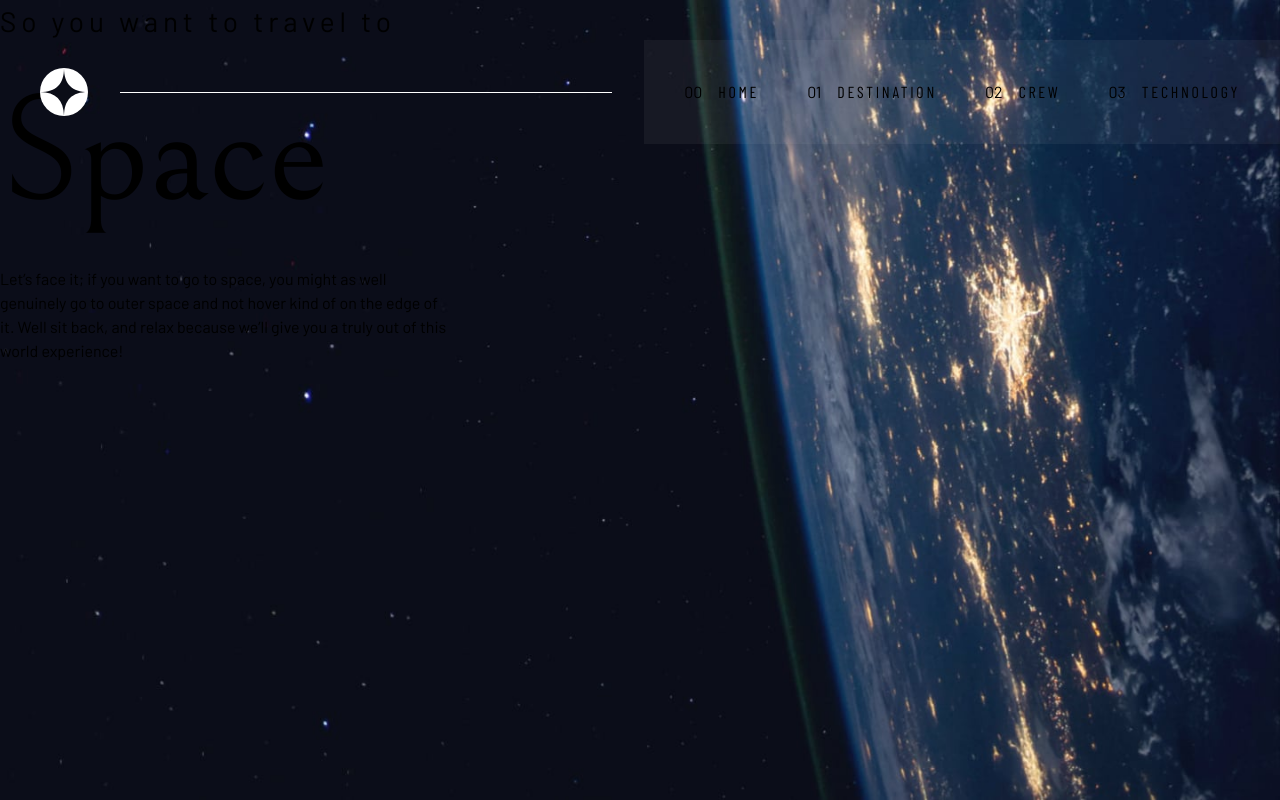
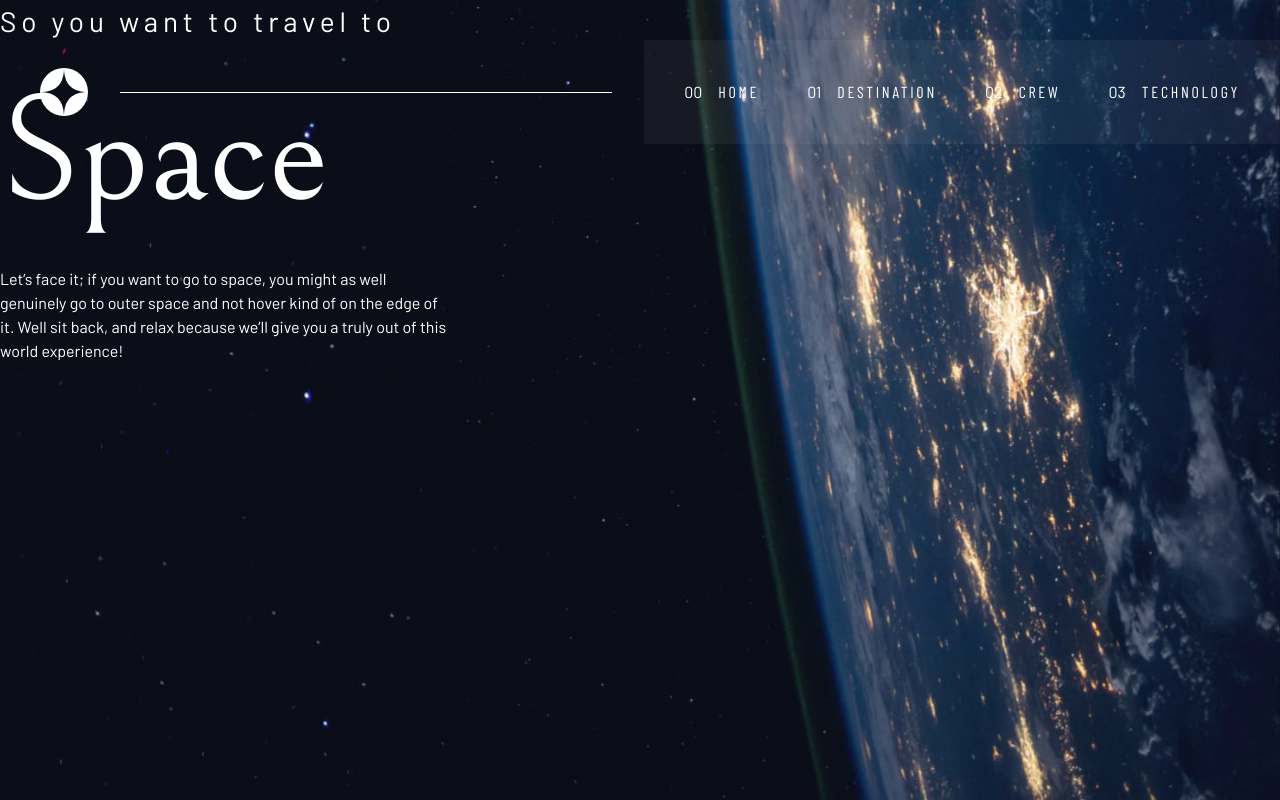
Before and after one commit to dominikrubroeder/space-tourism-website, a Next.js app: page / in a window 1280 px wide. Built offline with nearby package versions, Linux system fonts and the light colour scheme.

Commit message:
Set up basic navigation

```diff
--- a/components/layout/TheNavigation.js
+++ b/components/layout/TheNavigation.js
@@ -1,3 +1,4 @@
+import Link from 'next/link';
 import NavText from '../typography/NavText';
 
 const navigationItems = [
@@ -20,9 +21,17 @@ const TheNavigation = () => {
     <nav className="flex gap-12 bg-white/5 backdrop-opacity-[5rem] px-10">
       {navigationItems.map((navigationItem, index) => {
         return (
-          <li key={index} className="flex items-center gap-4 py-10">
-            <span>0{index}</span>
-            <NavText>{navigationItem.title.toUpperCase()}</NavText>
+          <li key={index} className="list-none">
+            <Link
+              href={
+                index === 0 ? '/' : `/${navigationItem.title.toLowerCase()}`
+              }
+            >
+              <a className="flex items-center gap-4 py-10">
+                <span>0{index}</span>
+                <NavText>{navigationItem.title.toUpperCase()}</NavText>
+              </a>
+            </Link>
           </li>
         );
       })}
--- /dev/null
+++ b/pages/crew/index.js
@@ -0,0 +1,5 @@
+const CrewPage = () => {
+  return <div>Crew page</div>;
+};
+
+export default CrewPage;
--- /dev/null
+++ b/pages/destination/index.js
@@ -0,0 +1,5 @@
+const DestinationPage = () => {
+  return <div>Destination page</div>;
+};
+
+export default DestinationPage;
--- a/pages/index.js
+++ b/pages/index.js
@@ -1,8 +1,13 @@
 import Head from 'next/head';
+import { useEffect } from 'react';
 import TheHeader from '../components/layout/TheHeader';
 import HeroText from '../components/home/HeroText';
 
 export default function Home() {
+  useEffect(() => {
+    document.body.className = 'text-white';
+  });
+
   return (
     <div className="bg-space-dark">
       <Head>
--- /dev/null
+++ b/pages/technology/index.js
@@ -0,0 +1,5 @@
+const TechnologyPage = () => {
+  return <div>Technology page</div>;
+};
+
+export default TechnologyPage;
```
